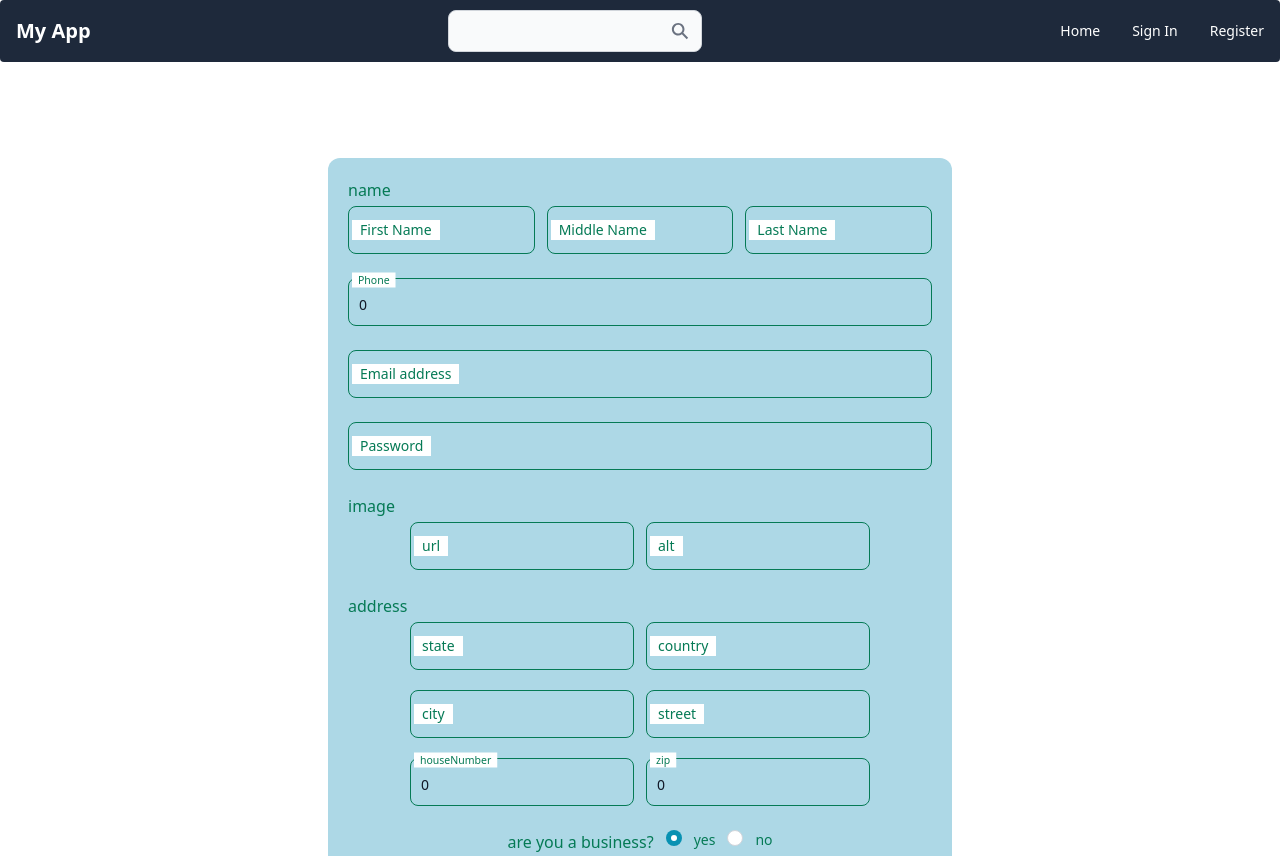
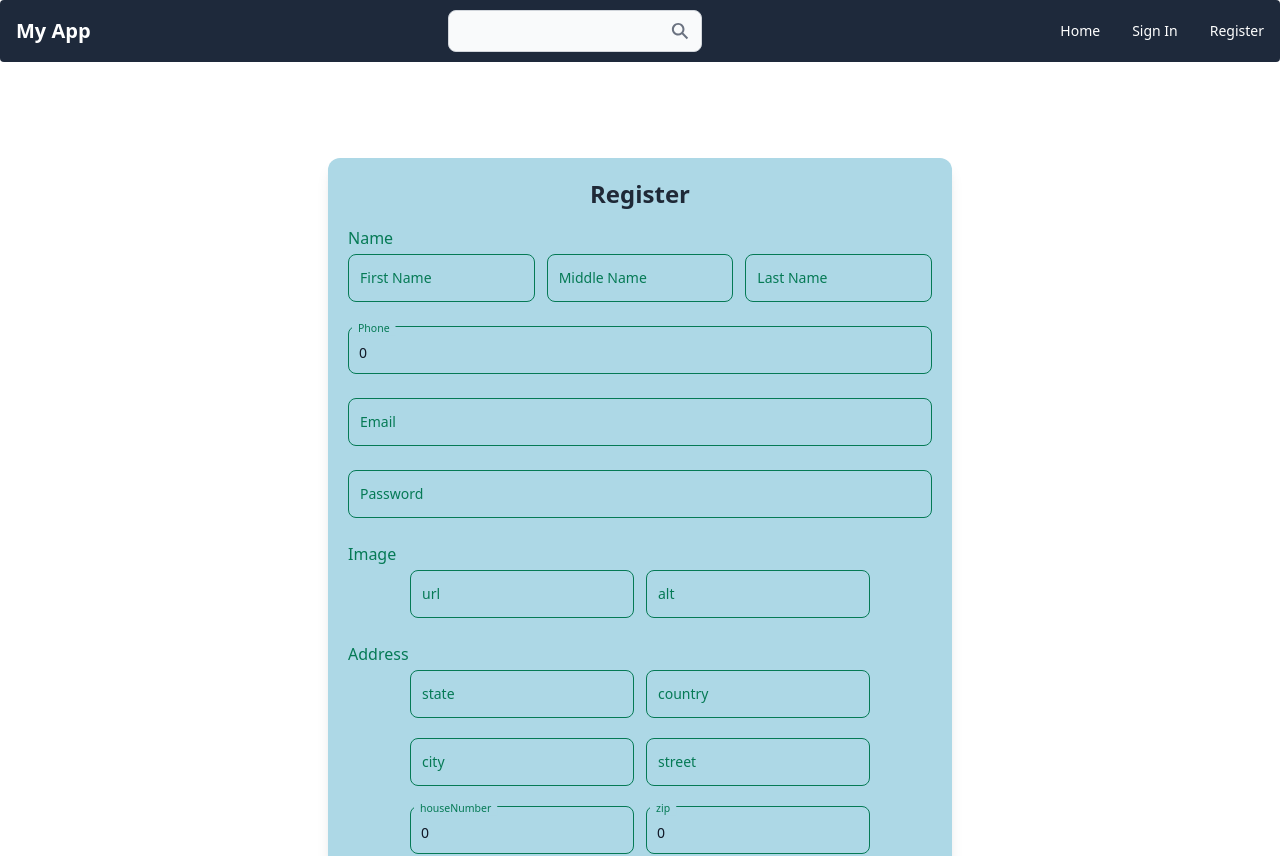
Before and after one commit to yafitb11/react-project, a React (Vite) app: page /register in a window 1280 px wide. Shown: the top 856 px of the page. Built offline with nearby package versions, Linux system fonts and the light colour scheme.

Commit message:
register

```diff
--- a/index.html
+++ b/index.html
@@ -1,13 +1,16 @@
 <!doctype html>
 <html lang="en">
+
 <head>
   <meta charset="UTF-8" />
   <link rel="icon" type="image/svg+xml" href="/vite.svg" />
   <meta name="viewport" content="width=device-width, initial-scale=1.0" />
-    <title>Vite + React + TS + Flowbite React</title>
+  <title>My React Project</title>
 </head>
+
 <body>
   <div id="root"></div>
   <script type="module" src="/src/main.tsx"></script>
 </body>
+
 </html>
--- a/src/components/Header.tsx
+++ b/src/components/Header.tsx
@@ -31,9 +31,9 @@ const Header = () => {
           Home
         </Navbar.Link>
 
-        <Navbar.Link as={Link} to={"/signin"} href="/signin" className="text-white">
+        {!user && (<Navbar.Link as={Link} to={"/signin"} href="/signin" className="text-white">
           Sign In
-        </Navbar.Link>
+        </Navbar.Link>)}
 
         {!user && (
           <Navbar.Link as={Link} to={"/register"} href="/register" className="text-white">
--- a/src/index.css
+++ b/src/index.css
@@ -46,9 +46,16 @@ background-color: lightgray;
 
 
   .myform{
+    display: flex;
+  flex-direction: column;
+justify-content: center;
+  gap: 1rem;
     background-color: lightblue ;
     padding:20px;
     border-radius:12px;
+    @apply shadow-lg;
   }
-  .myform lable{ background-color:lightblue!important
+  .myform label{ background-color:lightblue!important
   }
+
+.myform > h1{text-align:center}
--- a/src/pages/SignIn.tsx
+++ b/src/pages/SignIn.tsx
@@ -19,6 +19,8 @@ export default function SignIn() {
     });
 
     const { login } = useAuth();
+
+    //m-auto mt-20 flex w-2/5 flex-col gap-4 rounded-lg p-4 shadow-lg"
 
     return (
         <form
--- a/src/pages/home.tsx
+++ b/src/pages/home.tsx
@@ -69,7 +69,6 @@ const Home = () => {
                     card.likes = [...card.likes, user?._id + ""];
                     const cardIndex = cardsArr.findIndex((card) => card._id === cardId);
                     cardsArr[cardIndex] = card;
-                    //  cardsArr = [...cardsArr, card]; זה טוב לפייבוריטס, מוסיף כרטיס נוסף בסוף, אבל לא טוב למסך הכללי
                     toast.success("Card liked successfully");
                 }
 
--- a/src/pages/register.tsx
+++ b/src/pages/register.tsx
@@ -4,37 +4,13 @@ import { useForm } from "react-hook-form";
 import { registerSchema } from "../validations/register.joi";
 import axios from "axios";
 import { Radio, Label } from 'flowbite-react';
-
-type FormData = {
-    name: {
-        first: string,
-        middle: string,
-        last: string,
-    },
-    phone: number,
-    email: string,
-    password: string,
-    image: {
-        url: string,
-        alt: string,
-    },
-    address: {
-        state: string,
-        country: string,
-        city: string,
-        street: string,
-        houseNumber: number,
-        zip: number,
-    },
-    isBusiness: boolean,
-};
-
+import { FormData } from "../types/formData";
+import { toast } from "react-toastify";
+import { useNavigate } from "react-router-dom";
 
 export default function Register() {
-    const {
-        register,
-        handleSubmit,
-        formState: { errors, isValid },
+    const navigate = useNavigate();
+    const { register, handleSubmit, formState: { errors, isValid },
     } = useForm<FormData>({
         defaultValues: {
             name: {
@@ -64,57 +40,49 @@ export default function Register() {
     });
 
     const submitForm = async (data: FormData) => {
-        console.log("Form submitted", data);
+        console.log(data);
+
         try {
             const response = await axios.post(
                 "https://monkfish-app-z9uza.ondigitalocean.app/bcard2/users", data);
-            console.log("registered successful:", response.data);
+
+            if (response.status === 200) {
+                toast.success("you have registered successfully", { autoClose: 2000, });
+                setTimeout(() => navigate('/'), 2500);
+            }
+
+
+
         } catch (error) {
             console.log("Error registering:", error);
+            toast.error("something went wrong", { autoClose: 2000, });
         }
+
     };
-
 
 
     return (
         <main className="flex min-h-screen flex-col items-center justify-center bg-white px-4 py-24 dark:bg-gray-900">
 
-            <form onSubmit={handleSubmit(submitForm)} className="myform flex flex-col gap-4 align-middle w-[50%] ">
+            <form onSubmit={handleSubmit(submitForm)} className="myform w-[50%] ">
+
+                <h1 className="text-2xl font-bold text-gray-800">Register</h1>
 
                 <fieldset className="flex gap-3 justify-center" >
-                    <legend className="mb-1" style={{ color: "#057A55" }}>name</legend>
+                    <legend className="mb-1" style={{ color: "#057A55" }}>Name</legend>
 
-                    <FloatingLabel
-                        {...register("name.first")}
-                        variant="outlined"
-                        label="First Name"
-                        type="text"
-                        color={errors.name?.first ? "error" : "success"}
-
-                    />
+                    <FloatingLabel {...register("name.first")} variant="outlined" label="First Name" type="text" color={errors.name?.first ? "error" : "success"} />
                     {errors.name?.first && (
                         <p className="text-sm text-red-500">{errors.name.first.message}</p>
                     )}
-                    <FloatingLabel
-                        {...register("name.middle")}
-                        variant="outlined"
-                        label="Middle Name"
-                        type="text"
-                        color={errors.name?.middle ? "error" : "success"}
 
-                    />
+                    <FloatingLabel {...register("name.middle")} variant="outlined" label="Middle Name" type="text" color={errors.name?.middle ? "error" : "success"} />
                     {errors.name?.middle && (
                         <p className="text-sm text-red-500">{errors.name.middle.message}</p>
                     )}
 
-                    <FloatingLabel
-                        {...register("name.last")}
-                        variant="outlined"
-                        label="Last Name"
-                        type="text"
-                        color={errors.name?.last ? "error" : "success"}
-
-                    />
+                    <FloatingLabel {...register("name.last")} variant="outlined" label="Last Name"
+                        type="text" color={errors.name?.last ? "error" : "success"} />
                     {errors.name?.last && (
                         <p className="text-sm text-red-500">{errors.name.last.message}</p>
                     )}
@@ -122,61 +90,38 @@ export default function Register() {
                 </fieldset>
 
 
-                <FloatingLabel
-                    {...register("phone")}
-                    variant="outlined"
-                    label="Phone"
-                    type="number"
-                    color={errors.phone ? "error" : "success"}
+                <FloatingLabel  {...register("phone")} variant="outlined" label="Phone"
+                    type="number" color={errors.phone ? "error" : "success"}
                 />
                 {errors.phone && (
                     <p className="text-sm text-red-500">{errors.phone.message}</p>
                 )}
 
-                <FloatingLabel
-                    {...register("email")}
-                    variant="outlined"
-                    label="Email address"
-                    type="email"
-                    color={errors.email ? "error" : "success"}
-                />
+                <FloatingLabel  {...register("email")} variant="outlined" label="Email"
+                    type="email" color={errors.email ? "error" : "success"} />
                 {errors.email && (
                     <p className="text-sm text-red-500">{errors.email.message}</p>
                 )}
 
-                <FloatingLabel
-                    {...register("password")}
-                    variant="outlined"
-                    label="Password"
-                    type="password"
-                    color={errors.password ? "error" : "success"}
-                />
+                <FloatingLabel {...register("password")} variant="outlined" label="Password"
+                    type="password" color={errors.password ? "error" : "success"} />
                 {errors.password && (
                     <p className="text-sm text-red-500">{errors.password.message}</p>
                 )}
 
+
                 <fieldset className="flex gap-3 justify-center">
-                    <legend className="mb-1" style={{ color: "#057A55" }}>image</legend>
+                    <legend className="mb-1" style={{ color: "#057A55" }}>Image</legend>
 
-                    <FloatingLabel
-                        {...register("image.url")}
-                        variant="outlined"
-                        label="url"
-                        type="text"
-                        color={errors.image?.url ? "error" : "success"}
-                    />
+                    <FloatingLabel {...register("image.url")} variant="outlined" label="url"
+                        type="text" color={errors.image?.url ? "error" : "success"} />
                     {errors.image?.url && (
                         <p className="text-sm text-red-500">{errors.image.url.message}</p>
                     )}
 
 
-                    <FloatingLabel
-                        {...register("image.alt")}
-                        variant="outlined"
-                        label="alt"
-                        type="text"
-                        color={errors.image?.alt ? "error" : "success"}
-                    />
+                    <FloatingLabel  {...register("image.alt")} variant="outlined" label="alt"
+                        type="text" color={errors.image?.alt ? "error" : "success"} />
                     {errors.image?.alt && (
                         <p className="text-sm text-red-500">{errors.image.alt.message}</p>
                     )}
@@ -186,75 +131,46 @@ export default function Register() {
 
 
                 <fieldset className="flex gap-3 flex-wrap justify-center">
-                    <legend className="mb-1" style={{ color: "#057A55" }}>address</legend>
+                    <legend className="mb-1" style={{ color: "#057A55" }}>Address</legend>
 
-                    <FloatingLabel
-                        {...register("address.state")}
-                        variant="outlined"
-                        label="state"
-                        type="text"
-                        color={errors.address?.state ? "error" : "success"}
-                    />
+                    <FloatingLabel   {...register("address.state")} variant="outlined" label="state"
+                        type="text" color={errors.address?.state ? "error" : "success"} />
                     {errors.address?.state && (
                         <p className="text-sm text-red-500">{errors.address.state.message}</p>
                     )}
 
 
-                    <FloatingLabel
-                        {...register("address.country")}
-                        variant="outlined"
-                        label="country"
-                        type="text"
-                        color={errors.address?.country ? "error" : "success"}
-                    />
+                    <FloatingLabel {...register("address.country")} variant="outlined" label="country"
+                        type="text" color={errors.address?.country ? "error" : "success"} />
                     {errors.address?.country && (
                         <p className="text-sm text-red-500">{errors.address.country.message}</p>
                     )}
 
 
-                    <FloatingLabel
-                        {...register("address.city")}
-                        variant="outlined"
-                        label="city"
-                        type="text"
-                        color={errors.address?.city ? "error" : "success"}
+                    <FloatingLabel  {...register("address.city")} variant="outlined" label="city"
+                        type="text" color={errors.address?.city ? "error" : "success"}
                     />
                     {errors.address?.city && (
                         <p className="text-sm text-red-500">{errors.address.city.message}</p>
                     )}
 
 
-                    <FloatingLabel
-                        {...register("address.street")}
-                        variant="outlined"
-                        label="street"
-                        type="text"
-                        color={errors.address?.street ? "error" : "success"}
-                    />
+                    <FloatingLabel   {...register("address.street")} variant="outlined" label="street"
+                        type="text" color={errors.address?.street ? "error" : "success"} />
                     {errors.address?.street && (
                         <p className="text-sm text-red-500">{errors.address.street.message}</p>
                     )}
 
 
-                    <FloatingLabel
-                        {...register("address.houseNumber")}
-                        variant="outlined"
-                        label="houseNumber"
-                        type="text"
-                        color={errors.address?.houseNumber ? "error" : "success"}
-                    />
+                    <FloatingLabel {...register("address.houseNumber")} variant="outlined" label="houseNumber" type="text"
+                        color={errors.address?.houseNumber ? "error" : "success"} />
                     {errors.address?.houseNumber && (
                         <p className="text-sm text-red-500">{errors.address.houseNumber.message}</p>
                     )}
 
 
-                    <FloatingLabel
-                        {...register("address.zip")}
-                        variant="outlined"
-                        label="zip"
-                        type="text"
-                        color={errors.address?.zip ? "error" : "success"}
-                    />
+                    <FloatingLabel {...register("address.zip")} variant="outlined" label="zip"
+                        type="text" color={errors.address?.zip ? "error" : "success"} />
                     {errors.address?.zip && (
                         <p className="text-sm text-red-500">{errors.address.zip.message}</p>
                     )}
@@ -262,35 +178,20 @@ export default function Register() {
                 </fieldset>
 
                 <div className="flex gap-3 justify-center">
-                    <p style={{ color: "#057A55" }}>are you a business?</p>
-                    <Radio
-                        id="yes"
-                        value="true"
-                        defaultChecked
-                        {...register('isBusiness', {
-                            setValueAs: (val) => val === "true",
-                        })}
-                    />
+                    <p style={{ color: "#057A55" }}>Are you a business?</p>
+                    <Radio id="yes" value="true" defaultChecked
+                        {...register('isBusiness', { setValueAs: (val) => val === "true", })} />
                     <Label htmlFor="option1" style={{ color: "#057A55" }}>yes</Label>
 
-
-                    <Radio
-                        id="no"
-                        value="false"
-                        {...register('isBusiness', {
-                            setValueAs: (val) => val === "true",
-                        })}
-                    />
+                    <Radio id="no" value="false"
+                        {...register('isBusiness', { setValueAs: (val) => val === "true", })} />
                     <Label htmlFor="option2" style={{ color: "#057A55" }}>no</Label>
 
-
                 </div>
-
 
                 <Button type="submit" className="w-full" disabled={!isValid}>
                     Submit
                 </Button>
             </form>
-        </main>
-    );
+        </main>);
 }
--- /dev/null
+++ b/src/types/formData.ts
@@ -0,0 +1,25 @@
+
+
+export type FormData = {
+    name: {
+        first: string,
+        middle: string,
+        last: string,
+    },
+    phone: number,
+    email: string,
+    password: string,
+    image: {
+        url: string,
+        alt: string,
+    },
+    address: {
+        state: string,
+        country: string,
+        city: string,
+        street: string,
+        houseNumber: number,
+        zip: number,
+    },
+    isBusiness: boolean,
+};
```
Lines whose indentation alone changed are shown as unchanged.
